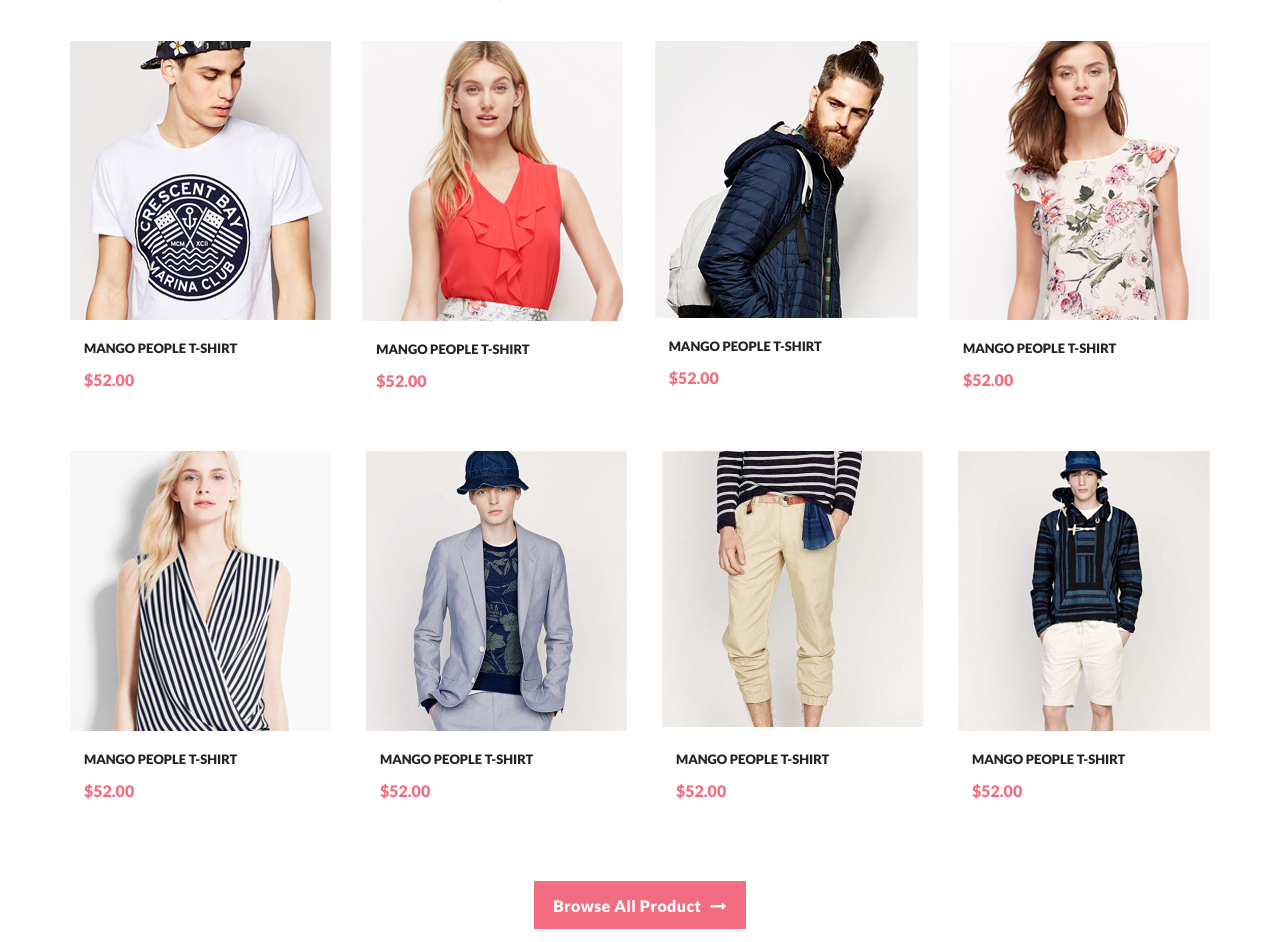
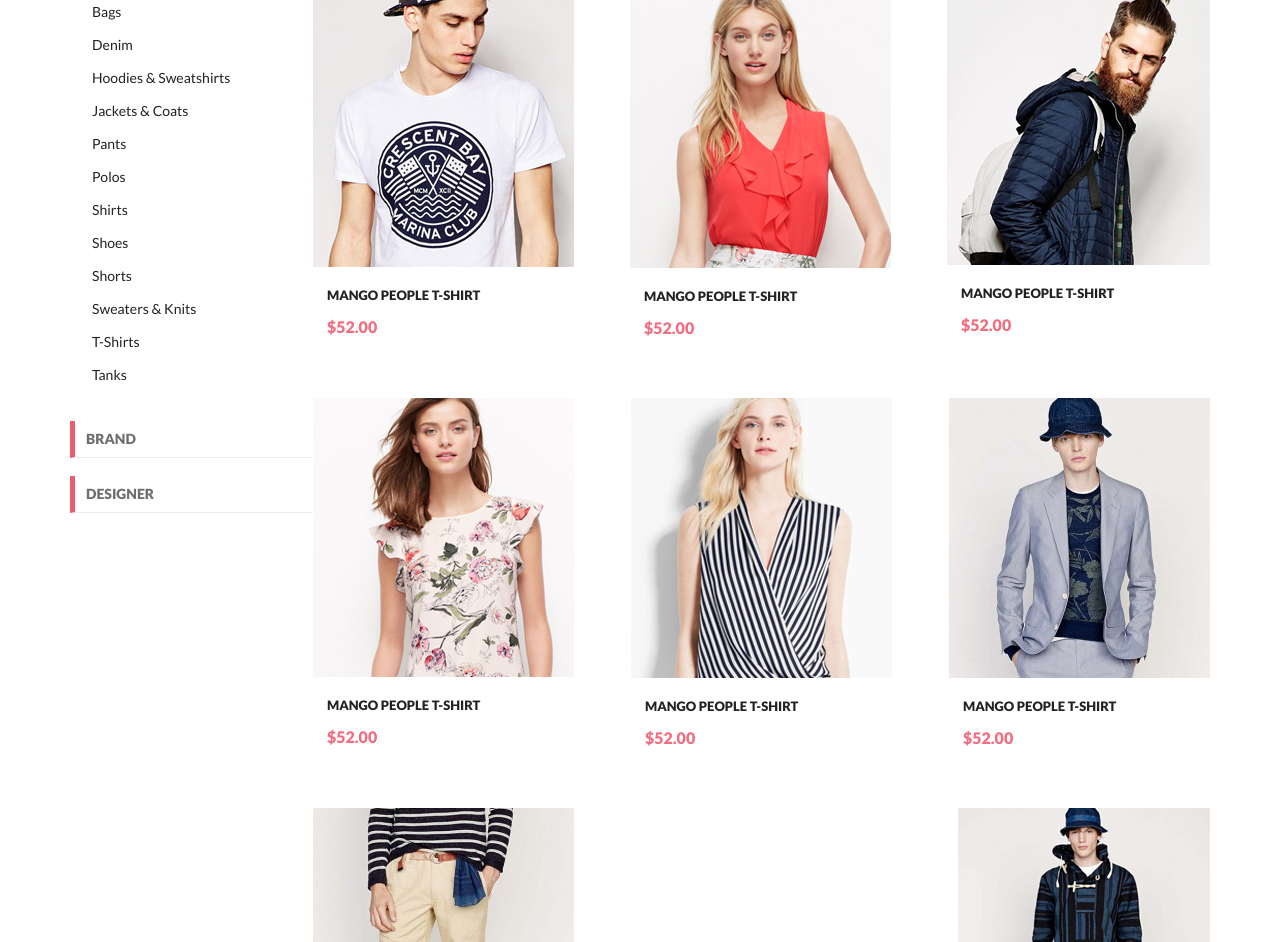
Before and after one commit to euromak/GeekBrains, a plain HTML site: page products.html in a window 1280 px wide. Shown: the part 453-1395 px from the top of the page. Drawn offline with Linux system fonts and the light colour scheme.

Commit message:
Added sidebar menu

```diff
--- a/products.html
+++ b/products.html
@@ -56,10 +56,55 @@
 			<div class="breadcrums"><a href="#"> Home</a>/<a href="#">Men</a>/<a href="#" class="breadcrums-active-page"> New Arrivals</a></div>
 		</div>
 	</section>
-	<section id="products">
-		<div class="container products">
-			<h2>Fetured Items</h2>
-			<p>Shop for items based on what we featured in this week</p>
+	<div class="products-grid-section container">
+		<aside>
+			<div class="sidebar-menu">
+				<details open="open">
+					<summary class="sidebar-menu__heading sidebar-menu__heading-active">CATEGORY</summary>
+						<ul class="sidebar-menu__list">
+							<li><a href="#">Accessories</a></li>
+							<li><a href="#">Bags</a></li>
+							<li><a href="#">Denim</a></li>
+							<li><a href="#">Hoodies & Sweatshirts</a></li>
+							<li><a href="#">Jackets & Coats</a></li>
+							<li><a href="#">Pants</a></li>
+							<li><a href="#">Polos</a></li>
+							<li><a href="#">Shirts</a></li>
+							<li><a href="#">Shoes</a></li>
+							<li><a href="#">Shorts</a></li>
+							<li><a href="#">Sweaters & Knits</a></li>
+							<li><a href="#">T-Shirts</a></li>
+							<li><a href="#">Tanks</a></li>
+						</ul>
+				</details>
+				<details>
+					<summary class="sidebar-menu__heading">BRAND</summary>
+					<ul class="sidebar-menu__list">
+						<li><a href="#">Barbour</a></li>
+						<li><a href="#">Lacoste</a></li>
+						<li><a href="#">Ostin</a></li>
+						<li><a href="#">Sand</a></li>
+					</ul>
+				</details>
+				<details>
+					<summary class="sidebar-menu__heading">DESIGNER</summary>
+					<ul class="sidebar-menu__list">
+						<li><a href="#">China</a></li>
+						<li><a href="#">England</a></li>
+						<li><a href="#">Russia</a></li>
+						<li><a href="#">USA</a></li>
+					</ul>
+				</details>
+			</div>
+		</aside>
+		<section>
+			<div class="filters">
+
+			</div>
+			<div class="sorting">
+
+			</div>
+			<div class="products">
 				<div class="products-grid">
 					<div class="products-grid-items">
 						<a href="#">
@@ -142,9 +187,10 @@
 						</a>
 					</div>
 				</div>
-			<div class="products-btn"><a href="#">Browse All Product<i class="fa fa-long-arrow-right" aria-hidden="true"></i></a></div>
+				<div class="products-btn"><a href="#">View All<i class="fa fa-long-arrow-right" aria-hidden="true"></i></a></div>
 			</div>
 		</section>
+	</div>
 	<section id="banner">
 		<div class="banner container">
 			<div class="banner__block-left">
--- a/style.css
+++ b/style.css
@@ -26,6 +26,10 @@
 
 body div{
 	display: flex;
+}
+
+*:active, *:focus {
+	outline: none;
 }
 
 /*block styles*/
@@ -757,3 +761,55 @@
 	color: #f16d7f;
 	font-weight: 700;
 }
+
+/*products section on products page man*/
+
+.sidebar-menu {
+	flex-flow: column;
+	width: 243px;
+	margin-top: 59px;
+}
+
+.sidebar-menu__list {
+	margin-bottom: 30px;
+	color: #6f6e6e;
+	font-size: 14px;
+	font-weight: 400;
+	line-height: 33px;
+	transition: all 0.3s ease-in-out;
+}
+
+.sidebar-menu__list li {
+	padding-left: 22px;
+}
+
+.sidebar-menu__list li a:hover {
+	color: #ef5b70;
+}
+
+.sidebar-menu__heading {
+	position: relative;
+	display: flex;
+	align-items: center;
+	width: 243px;
+	height: 37px;
+	padding-left: 11px;
+	margin-bottom: 18px;
+	border-left: 5px solid #ef5b70;
+	border-bottom: 1px solid #ebebeb;
+	color: #6f6e6e;
+	font-size: 14px;
+	font-weight: 700;
+	line-height: 20px;
+	text-transform: uppercase;
+	cursor: pointer;
+}
+
+.sidebar-menu__heading::-webkit-details-marker {
+	position: absolute;
+	right: 5px;
+}
+
+.sidebar-menu__heading-active {
+	color: #ef5b70;
+}
```
Lines whose indentation alone changed are shown as unchanged.
